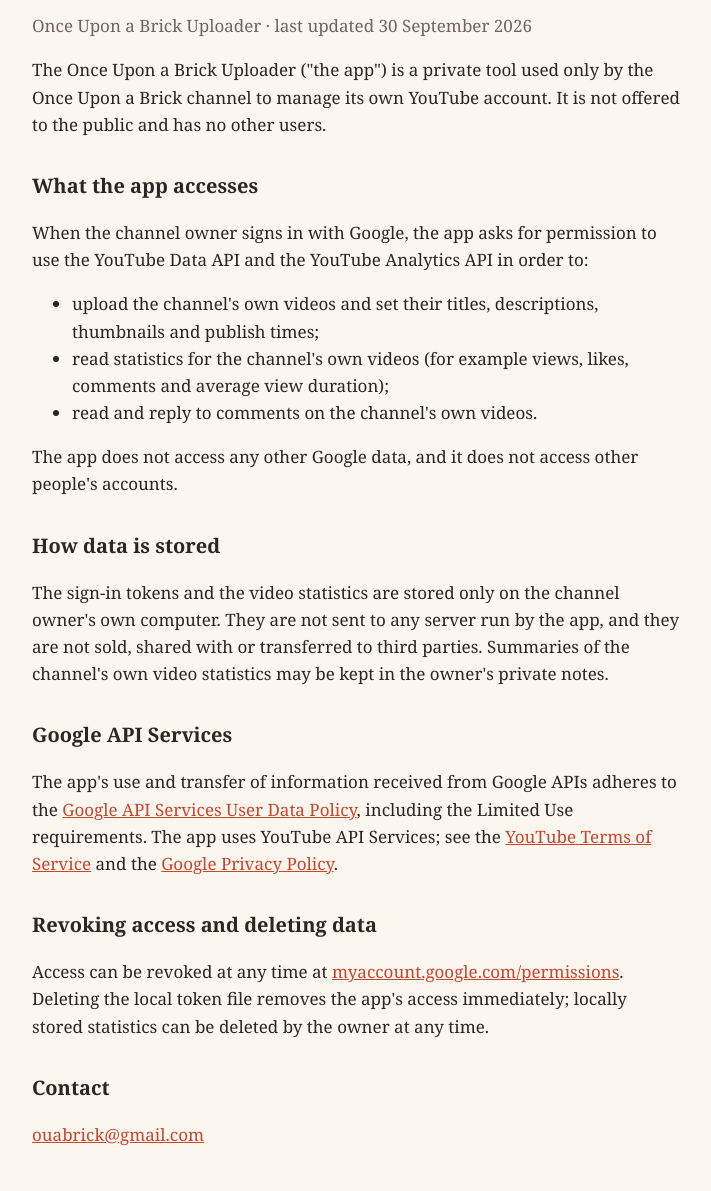
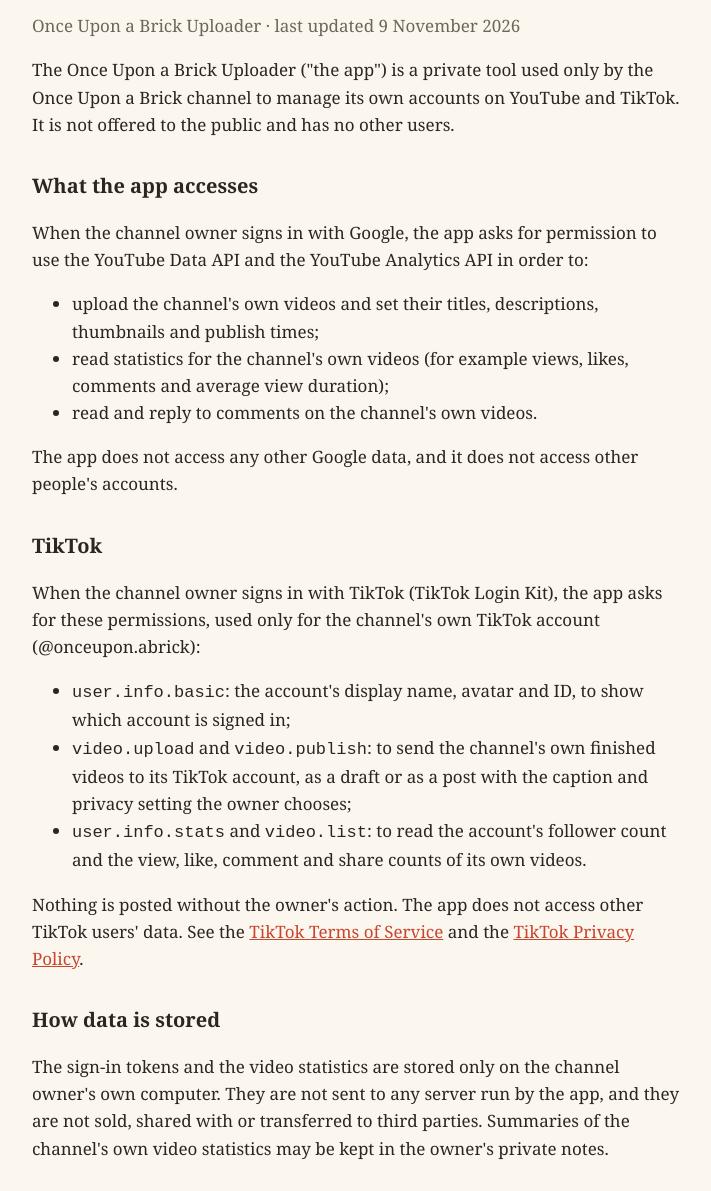
Before and after one commit to Makuta11/ouabrick, a plain HTML site: page privacy.html in a window 1280 px wide. Shown: the part 95-1286 px from the top of the page, without its empty margins (284-995 px from the left). Drawn offline with Linux system fonts and the light colour scheme.

Commit message:
site: cover TikTok in privacy.html

```diff
--- a/privacy.html
+++ b/privacy.html
@@ -10,10 +10,10 @@
 <body>
 <main>
   <h1>Privacy Policy</h1>
-  <p class="muted">Once Upon a Brick Uploader · last updated 30 September 2026</p>
+  <p class="muted">Once Upon a Brick Uploader · last updated 9 November 2026</p>
 
   <p>The Once Upon a Brick Uploader ("the app") is a private tool used only by the Once Upon a Brick channel to
-  manage its own YouTube account. It is not offered to the public and has no other users.</p>
+  manage its own accounts on YouTube and TikTok. It is not offered to the public and has no other users.</p>
 
   <h2>What the app accesses</h2>
   <p>When the channel owner signs in with Google, the app asks for permission to use the YouTube Data API and the
@@ -25,6 +25,20 @@
     <li>read and reply to comments on the channel's own videos.</li>
   </ul>
   <p>The app does not access any other Google data, and it does not access other people's accounts.</p>
+
+  <h2>TikTok</h2>
+  <p>When the channel owner signs in with TikTok (TikTok Login Kit), the app asks for these permissions, used only
+  for the channel's own TikTok account (@onceupon.abrick):</p>
+  <ul>
+    <li><code>user.info.basic</code>: the account's display name, avatar and ID, to show which account is signed in;</li>
+    <li><code>video.upload</code> and <code>video.publish</code>: to send the channel's own finished videos to its
+    TikTok account, as a draft or as a post with the caption and privacy setting the owner chooses;</li>
+    <li><code>user.info.stats</code> and <code>video.list</code>: to read the account's follower count and the
+    view, like, comment and share counts of its own videos.</li>
+  </ul>
+  <p>Nothing is posted without the owner's action. The app does not access other TikTok users' data. See the
+  <a href="https://www.tiktok.com/legal/page/global/terms-of-service/en">TikTok Terms of Service</a> and the
+  <a href="https://www.tiktok.com/legal/page/eea/privacy-policy/en">TikTok Privacy Policy</a>.</p>
 
   <h2>How data is stored</h2>
   <p>The sign-in tokens and the video statistics are stored only on the channel owner's own computer. They are
@@ -39,8 +53,9 @@
   <a href="https://policies.google.com/privacy">Google Privacy Policy</a>.</p>
 
   <h2>Revoking access and deleting data</h2>
-  <p>Access can be revoked at any time at
-  <a href="https://myaccount.google.com/permissions">myaccount.google.com/permissions</a>. Deleting the local
+  <p>Google access can be revoked at any time at
+  <a href="https://myaccount.google.com/permissions">myaccount.google.com/permissions</a>; TikTok access in the
+  TikTok app under Settings and privacy → Security → Apps and services. Deleting the local
   token file removes the app's access immediately; locally stored statistics can be deleted by the owner at any
   time.</p>
 
```
